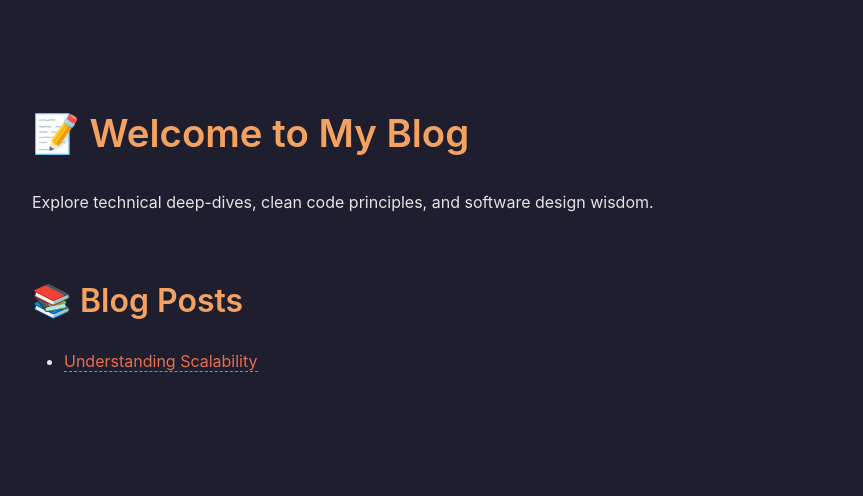
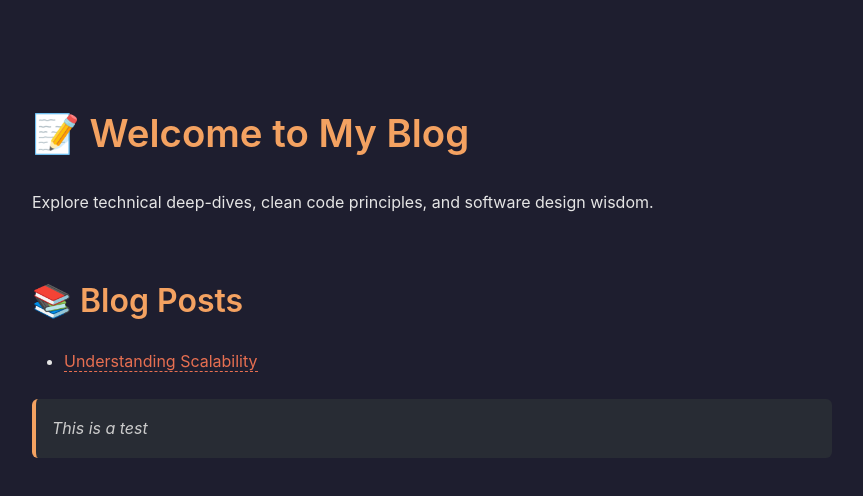
Before and after one commit to fiori/fiori-blog, a plain HTML site: page docs/index.html in a window 1280 px wide. Shown: the whole page, without its empty margins (208-1071 px from the left). Drawn offline with Linux system fonts and the light colour scheme.

Commit message:
Update docs site

```diff
--- a/docs/index.html
+++ b/docs/index.html
@@ -8,6 +8,6 @@
   </head>
 
   <body>
-    <article><div><h1>📝 Welcome to My Blog</h1><p>Explore technical deep-dives, clean code principles, and software design wisdom.</p><h2>📚 Blog Posts</h2><ul><li><a href="./blog/scalability">Understanding Scalability</a></li></ul></div></article>
+    <article><div><h1>📝 Welcome to My Blog</h1><p>Explore technical deep-dives, clean code principles, and software design wisdom.</p><h2>📚 Blog Posts</h2><ul><li><a href="./blog/scalability">Understanding Scalability</a></li></ul><blockquote>This is a test</blockquote></div></article>
   </body>
 </html>
```
